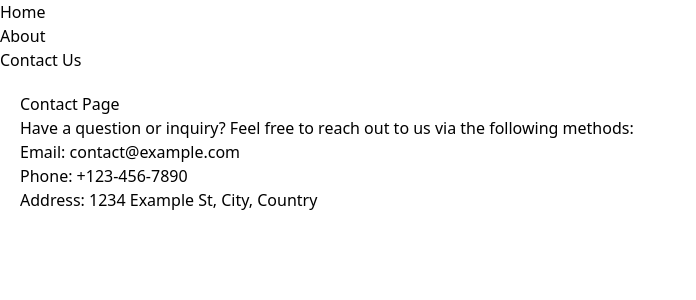
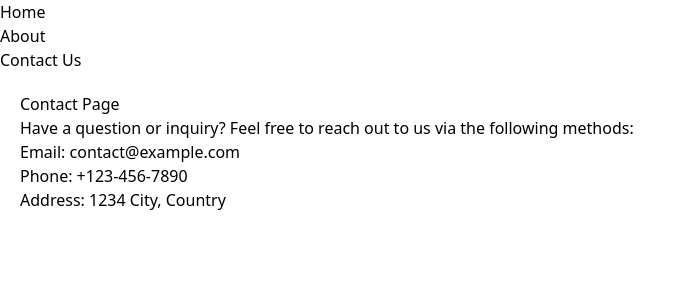
Before and after one commit to anujd64/leave-management-frontend, a React (Vite) app: page /contact in a window 1280 px wide. Shown: the top 300 px of the page, without its empty margins (0-696 px from the left). Built offline with nearby package versions, Linux system fonts and the light colour scheme.

Commit message:
update contact

```diff
--- a/src/pages/Contact.jsx
+++ b/src/pages/Contact.jsx
@@ -20,7 +20,7 @@ export default function Contact() {
           <ul className="list-disc ml-6 mt-4">
             <li>Email: contact@example.com</li>
             <li>Phone: +123-456-7890</li>
-            <li>Address: 1234 Example St, City, Country</li>
+            <li>Address: 1234  City, Country</li>
           </ul>
         </div>
       </div>
```
